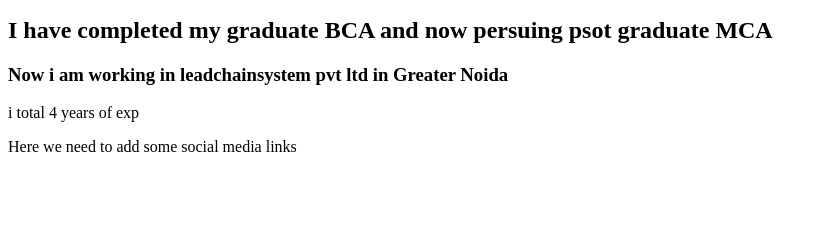
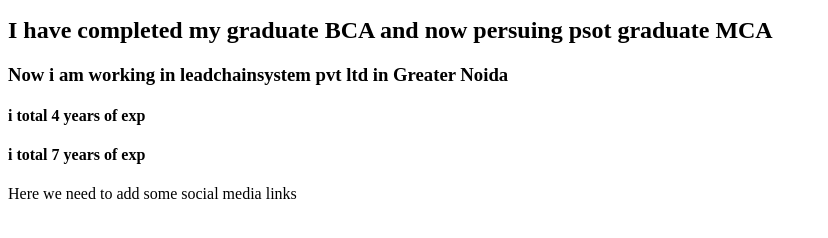
Before and after one commit to yashvantk623/yashvant_yadav_portfolio, a plain HTML site: page index.html in a window 1280 px wide. Shown: the part 110-348 px from the top of the page, without its empty margins (0-828 px from the left). Drawn offline with Linux system fonts and the light colour scheme.

Commit message:
added extra exp

```diff
--- a/index.html
+++ b/index.html
@@ -15,7 +15,8 @@
 <h1>Qualification</h1>
 <h2>I have completed my graduate BCA and now persuing psot graduate MCA</h2>
 <h3>Now i am working in leadchainsystem pvt ltd in Greater Noida</h3>
-<h4f>i total 4 years of exp</h4f>
+<h4>i total 4 years of exp</h4>
+<h4>i total 7 years of exp </h4>
 </hgroup>
 </section>
 <footer>
```
